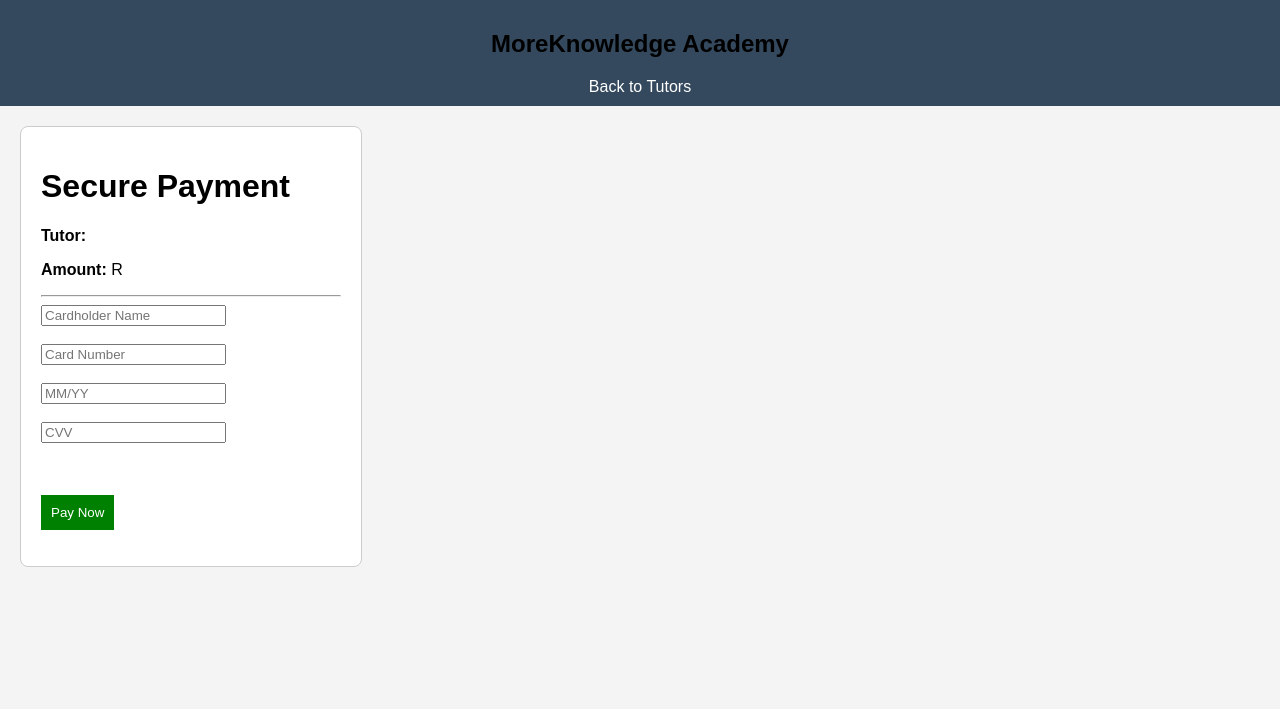
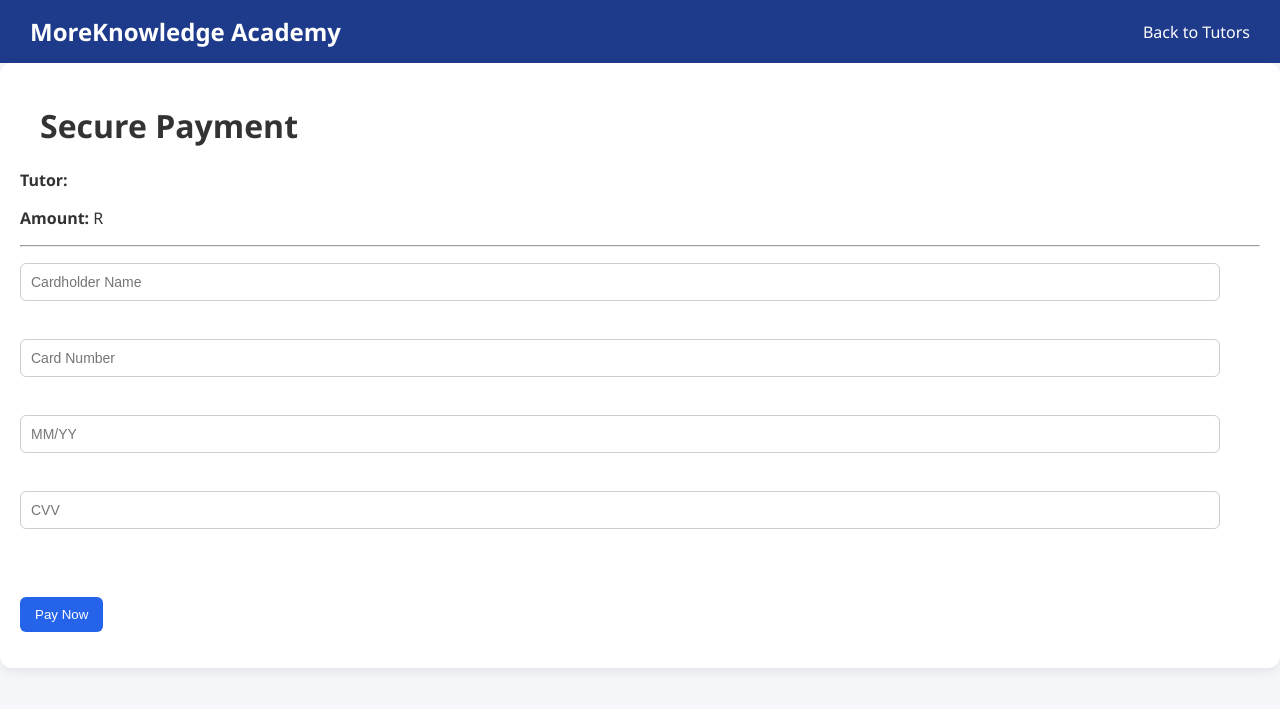
Before and after one commit to sechabaseoke970403-cell/more-knowledge-academy, a Flask app: page /payment in a window 1280 px wide. Shown: the top 709 px of the page. Run offline with Flask 3, Linux system fonts and the light colour scheme.

Commit message:
Update style.css

```diff
--- a/static/style.css
+++ b/static/style.css
@@ -1,60 +1,147 @@
+/* ===================== GLOBAL ===================== */
 body {
-    font-family: Arial;
+    font-family: 'Segoe UI', Arial, sans-serif;
     margin: 0;
-    background: #f4f4f4;
+    background: #f5f7fb;
+    color: #333;
 }
 
-header {
-    background: #2c3e50;
+/* ===================== NAVBAR ===================== */
+.navbar {
+    display: flex;
+    justify-content: space-between;
+    align-items: center;
+    background: #1e3a8a;
     color: white;
-    text-align: center;
+    padding: 15px 30px;
+}
+
+.navbar h2 {
+    margin: 0;
+}
+
+.navbar a {
+    color: white;
+    margin-left: 15px;
+    text-decoration: none;
+    font-weight: 500;
+}
+
+.navbar a:hover {
+    text-decoration: underline;
+}
+
+/* ===================== HEADERS ===================== */
+h1, h2 {
+    margin-left: 20px;
+}
+
+/* ===================== SECTIONS ===================== */
+section {
     padding: 20px;
 }
 
-nav {
-    background: #34495e;
-    padding: 10px;
-    text-align: center;
+/* ===================== CARD GRID ===================== */
+#tutorContainer,
+#bookingContainer,
+#paymentList {
+    display: grid;
+    grid-template-columns: repeat(auto-fit, minmax(250px, 1fr));
+    gap: 15px;
+    padding: 20px;
 }
 
-nav a {
-    color: white;
-    margin: 10px;
-    text-decoration: none;
+/* ===================== CARDS ===================== */
+.tutorCard {
+    background: white;
+    padding: 20px;
+    border-radius: 12px;
+    box-shadow: 0 4px 12px rgba(0,0,0,0.08);
+    transition: transform 0.2s ease, box-shadow 0.2s ease;
 }
 
+.tutorCard:hover {
+    transform: translateY(-5px);
+    box-shadow: 0 6px 18px rgba(0,0,0,0.15);
+}
+
+.tutorCard h3 {
+    margin-top: 0;
+    color: #1e3a8a;
+}
+
+/* ===================== BUTTONS ===================== */
+button {
+    background: #2563eb;
+    color: white;
+    border: none;
+    padding: 10px 15px;
+    border-radius: 6px;
+    cursor: pointer;
+    font-weight: 500;
+    transition: background 0.2s ease;
+}
+
+button:hover {
+    background: #1e40af;
+}
+
+/* ===================== INPUTS ===================== */
+input, textarea {
+    width: 95%;
+    padding: 10px;
+    margin: 8px 0;
+    border-radius: 6px;
+    border: 1px solid #ccc;
+    font-size: 14px;
+}
+
+textarea {
+    min-height: 80px;
+}
+
+/* ===================== FORM BOX ===================== */
+.tutor-form {
+    background: white;
+    padding: 20px;
+    margin: 20px;
+    border-radius: 12px;
+    box-shadow: 0 4px 12px rgba(0,0,0,0.08);
+    max-width: 500px;
+}
+
+/* ===================== HERO SECTION ===================== */
 .hero {
-    background: #3498db;
+    background: linear-gradient(135deg, #2563eb, #1e3a8a);
     color: white;
     padding: 40px;
     text-align: center;
 }
 
-.tutor-form {
-    padding: 20px;
-    text-align: center;
+.hero h2 {
+    margin: 0;
 }
 
-button {
-    padding: 10px;
-    background: green;
-    color: white;
-    border: none;
-    cursor: pointer;
+/* ===================== PAYMENT ===================== */
+#paymentInfo {
+    margin-top: 10px;
+    font-weight: bold;
+    color: #1e3a8a;
 }
 
-.tutorCard{
+#paymentMessage {
+    margin-top: 15px;
+    font-weight: bold;
+}
 
-border:1px solid #ccc;
+/* ===================== RESPONSIVE ===================== */
+@media (max-width: 600px) {
+    .navbar {
+        flex-direction: column;
+        align-items: flex-start;
+    }
 
-padding:20px;
-
-margin:20px;
-
-background:white;
-
-border-radius:8px;
-
-width:300px;
-
+    .tutor-form {
+        margin: 10px;
+    }
 }
```
